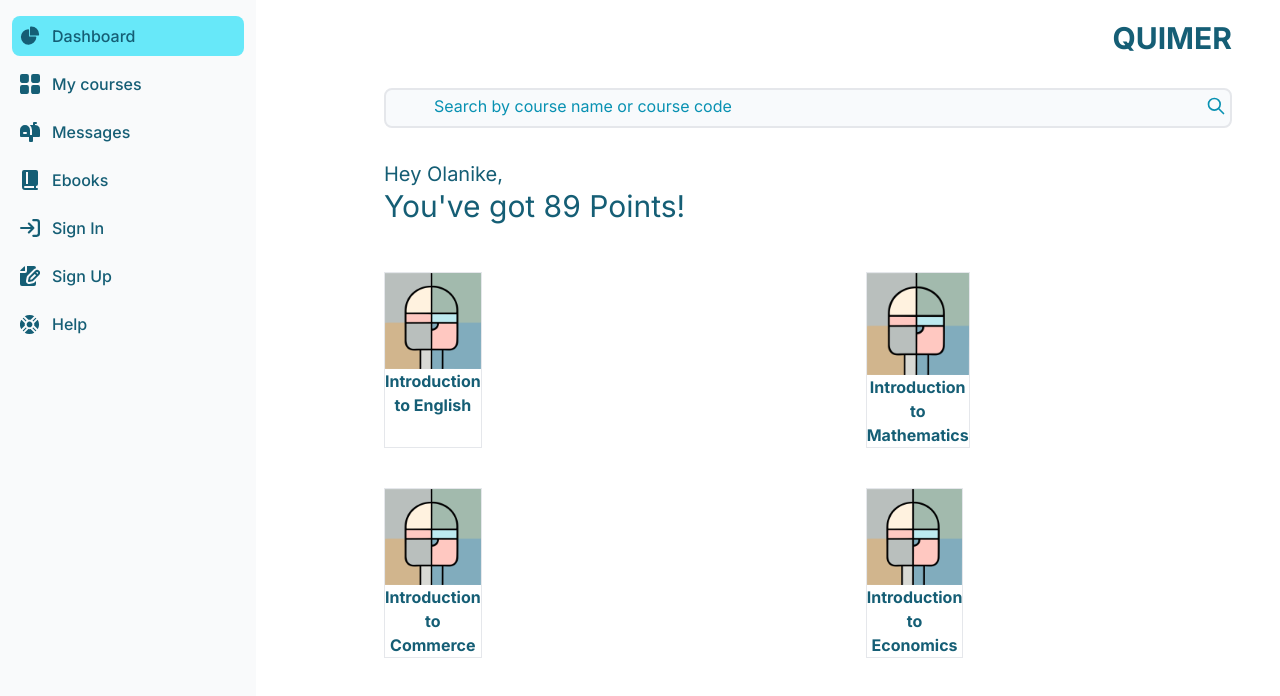
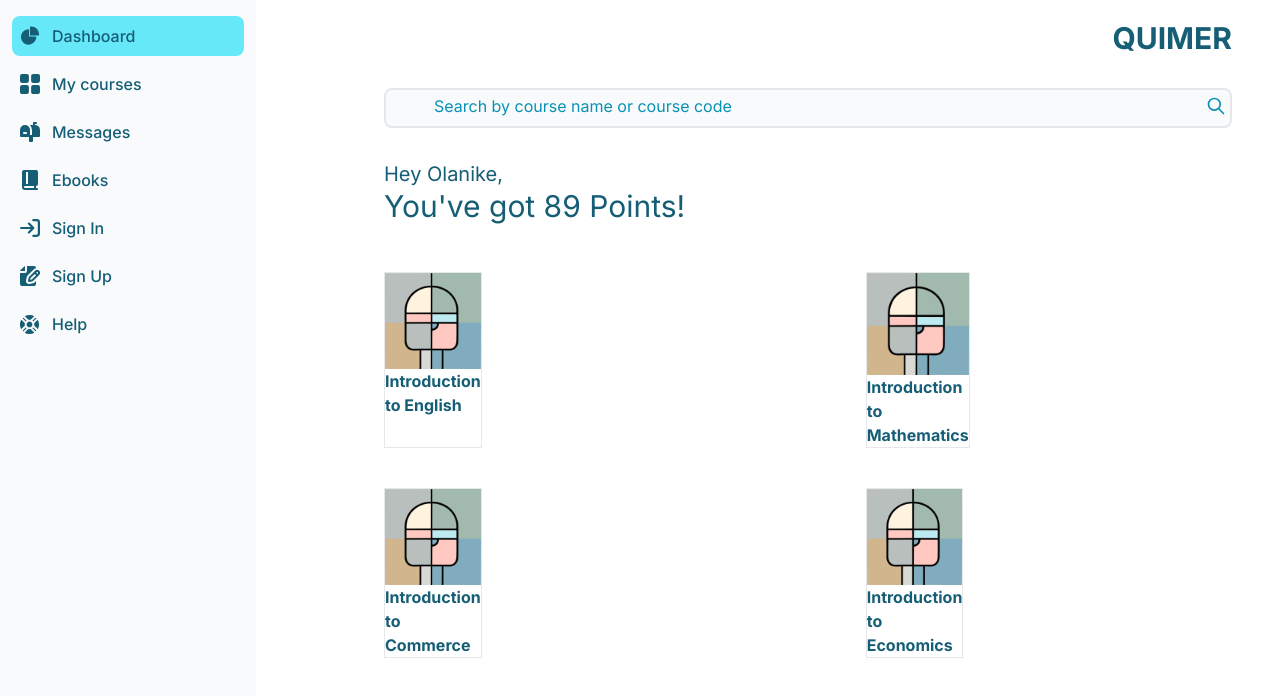
Before and after one commit to netrobase/quimer, a Next.js app in the folder web/: page /dashboard in a window 1280 px wide. Shown: the top 696 px of the page. Built offline with nearby package versions, Linux system fonts and the light colour scheme.

Commit message:
Add Links to Dashboard Courses

```diff
--- a/web/app/dashboard/page.tsx
+++ b/web/app/dashboard/page.tsx
@@ -1,3 +1,4 @@
+import Link from "next/link";
 export default function Dashboard() {
   return (
     <>
@@ -78,29 +79,29 @@ export default function Dashboard() {
     <div className="flex mr-12 mt-12">
     <div className="relative ml-96 border">
       <img src="/abstract.jpg" alt="abstractImage"/>
-      <h2 className=" text-cyan-800 font-bold text-center">Introduction to English</h2>
+      <Link href="/quiz" className=" text-cyan-800 font-bold hover:text-cyan-300">Introduction to English</Link>
     </div>
     <div className="relative ml-96 border">
       <img src="/abstract.jpg" alt="abstractImage" />
-      <h2 className=" text-cyan-800 font-bold text-center">Introduction to Mathematics</h2>
+      <Link href="/quiz" className=" text-cyan-800 font-bold text-justify hover:text-cyan-300">Introduction to Mathematics</Link>
     </div>
     <div className="relative ml-96 border">
       <img src="/abstract.jpg" alt="abstractImage" />
-      <h2 className=" text-cyan-800 font-bold text-center">Introduction to Physics</h2>
+      <Link href="/quiz" className=" text-cyan-800 font-bold hover:text-cyan-300">Introduction to Physics</Link>
     </div>
     </div>
     <div className="flex mt-10 mr-12">
     <div className="relative ml-96 border size-full">
       <img src="/abstract.jpg" alt="abstractImage" />
-      <h2 className=" text-cyan-800 font-bold text-center">Introduction to Commerce</h2>
+      <Link href="/quiz" className=" text-cyan-800 font-bold hover:text-cyan-300">Introduction to Commerce</Link>
     </div>
     <div className="relative ml-96 border size-full">
       <img src="/abstract.jpg" alt="abstractImage" />
-      <h2 className=" text-cyan-800 font-bold text-center">Introduction to Economics</h2>
+      <Link href="/quiz" className=" text-cyan-800 font-bold hover:text-cyan-300">Introduction to Economics</Link>
     </div>
     <div className="relative ml-96 border size-full">
       <img src="/abstract.jpg" alt="abstractImage" />
-      <h2 className=" text-cyan-800 font-bold text-center">Introduction to Biology</h2>
+      <Link href="/quiz" className=" text-cyan-800 font-bold hover:text-cyan-300">Introduction to Biology</Link>
     </div>
     </div>
     </>
```
